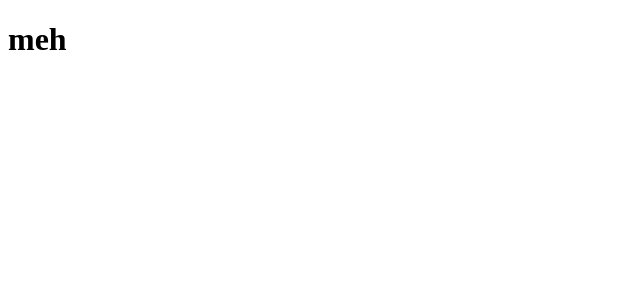
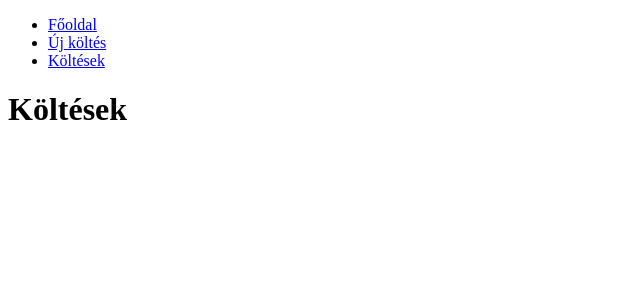
Before and after one commit to Vellyus/piggybank, a React (Create React App) app: page /expenses in a window 1280 px wide. Shown: the top 300 px of the page, without its empty margins (0-640 px from the left). Built offline with nearby package versions, Linux system fonts and the light colour scheme.

Commit message:
installed react-router + added basic routes

```diff
--- a/package.json
+++ b/package.json
@@ -8,6 +8,7 @@
     "@testing-library/user-event": "^13.5.0",
     "react": "^18.2.0",
     "react-dom": "^18.2.0",
+    "react-router-dom": "^6.10.0",
     "react-scripts": "5.0.1",
     "web-vitals": "^2.1.4"
   },
--- a/src/App.js
+++ b/src/App.js
@@ -1,6 +1,26 @@
+import { NavLink, Route, Routes } from "react-router-dom"
+import { Home } from "./pages/Home"
+import { NewSpending } from "./pages/NewSpending"
+import { Expenses } from "./pages/Expenses"
+import { NotFound } from "./pages/NotFound"
+
 function App() {
   return (
-    <h1>meh</h1>
+    <>
+      <nav>
+        <ul>
+          <li><NavLink to="/">Főoldal</NavLink></li>
+          <li><NavLink to="/new-spending">Új költés</NavLink></li>
+          <li><NavLink to="/expenses">Költések</NavLink></li>
+        </ul>
+      </nav>
+      <Routes>
+        <Route path="/" element={ <Home /> } />
+        <Route path="/new-spending" element={ <NewSpending /> } />
+        <Route path="/expenses" element={ <Expenses /> } />
+        <Route path="*" element={ <NotFound /> } />
+      </Routes>
+    </>
   )
 }
 
--- a/src/index.js
+++ b/src/index.js
@@ -1,10 +1,13 @@
 import React from 'react'
 import ReactDOM from 'react-dom/client'
 import App from './App'
+import { BrowserRouter } from "react-router-dom"
 
 const root = ReactDOM.createRoot(document.getElementById('root'))
 root.render(
   <React.StrictMode>
-    <App />
+    <BrowserRouter>
+      <App />
+    </BrowserRouter>
   </React.StrictMode>
 )
--- /dev/null
+++ b/src/pages/Expenses.js
@@ -0,0 +1,3 @@
+export function Expenses() {
+  return <h1>Költések</h1>
+}
--- /dev/null
+++ b/src/pages/Home.js
@@ -0,0 +1,3 @@
+export function Home() {
+  return <h1>Főoldal</h1>
+}
--- /dev/null
+++ b/src/pages/NewSpending.js
@@ -0,0 +1,3 @@
+export function NewSpending() {
+  return <h1>Új költés</h1>
+}
--- /dev/null
+++ b/src/pages/NotFound.js
@@ -0,0 +1,3 @@
+export function NotFound() {
+  return <h1>Az oldal nem található</h1>
+}
```
Also changed, not shown: 1 other file (tests, documents, lock files or other folders).
